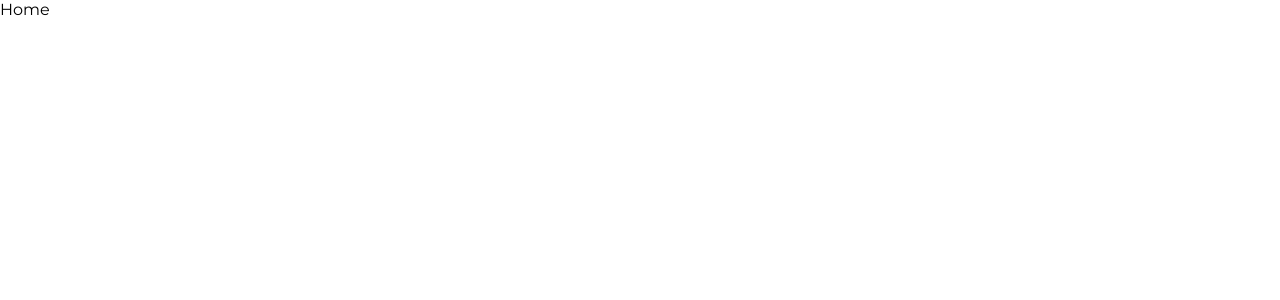
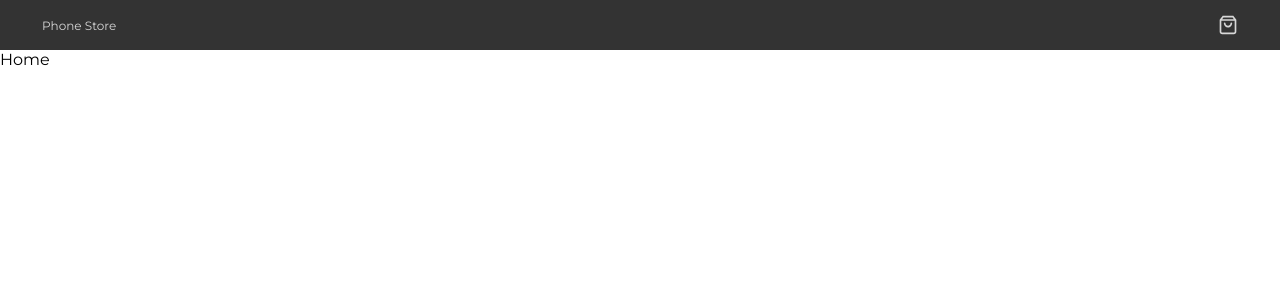
Before and after one commit to Anavarrodo/prueba-mca-spain, a React (Create React App) app in the folder mca-spain/: page / in a window 1280 px wide. Shown: the top 300 px of the page. Built offline with nearby package versions, Linux system fonts and the light colour scheme.

Commit message:
create Header Basic Component

```diff
--- a/mca-spain/package.json
+++ b/mca-spain/package.json
@@ -7,6 +7,7 @@
     "@testing-library/react": "^12.1.3",
     "@testing-library/user-event": "^13.5.0",
     "axios": "^0.26.0",
+    "prettier-eslint": "^13.0.0",
     "react": "^17.0.2",
     "react-dom": "^17.0.2",
     "react-router-dom": "^6.2.2",
--- a/mca-spain/src/App.jsx
+++ b/mca-spain/src/App.jsx
@@ -3,9 +3,12 @@ import { BrowserRouter, Routes, Route } from 'react-router-dom';
 import { ROOT_PATH, HOME_PATH, DETAIL_PATH } from './utils/paths';
 import Home from './view/Home';
 import Detail from './view/Detail';
+import Header from './components/Header';
 
 function App() {
   return (
+    <>
+      <Header branch="Phone Store"/>
       <BrowserRouter>
         <Routes>
           <Route path={ROOT_PATH} exact element={<Home />} />
@@ -13,6 +16,7 @@ function App() {
           <Route path={`${DETAIL_PATH}/:id`} element={<Detail />} />
         </Routes>
       </BrowserRouter>
+    </>
   );
 }
 export default App;
--- /dev/null
+++ b/mca-spain/src/assets/svg/Buy.js
@@ -0,0 +1,21 @@
+import React from 'react';
+
+const buy = () => (
+  <svg
+    width="20"
+    height="20"
+    viewBox="0 0 24 24"
+    fill="none"
+    xmlns="http://www.w3.org/2000/svg"
+    style={{ margin: 'auto 0px' }}
+  >
+    <path
+      fillRule="evenodd"
+      clipRule="evenodd"
+      d="M5.2 1.4C5.38885 1.14819 5.68524 1 6 1H18C18.3148 1 18.6111 1.14819 18.8 1.4L21.7939 5.39188C21.9232 5.56038 22 5.77122 22 6V20C22 20.7957 21.6839 21.5587 21.1213 22.1213C20.5587 22.6839 19.7957 23 19 23H5C4.20435 23 3.44129 22.6839 2.87868 22.1213C2.31607 21.5587 2 20.7957 2 20V6C2 5.77123 2.07682 5.56041 2.20606 5.39192L5.2 1.4ZM17.5 3L19 5H5L6.5 3H17.5ZM4 20V7H20V20C20 20.2652 19.8946 20.5196 19.7071 20.7071C19.5196 20.8946 19.2652 21 19 21H5C4.73478 21 4.48043 20.8946 4.29289 20.7071C4.10536 20.5196 4 20.2652 4 20ZM9 10C9 9.44771 8.55228 9 8 9C7.44772 9 7 9.44771 7 10C7 11.3261 7.52678 12.5979 8.46447 13.5355C9.40215 14.4732 10.6739 15 12 15C13.3261 15 14.5979 14.4732 15.5355 13.5355C16.4732 12.5979 17 11.3261 17 10C17 9.44771 16.5523 9 16 9C15.4477 9 15 9.44771 15 10C15 10.7956 14.6839 11.5587 14.1213 12.1213C13.5587 12.6839 12.7956 13 12 13C11.2044 13 10.4413 12.6839 9.87868 12.1213C9.31607 11.5587 9 10.7956 9 10Z"
+      fill="#D7D7D7"
+    />
+  </svg>
+);
+
+export default buy;
--- /dev/null
+++ b/mca-spain/src/components/Header.jsx
@@ -0,0 +1,31 @@
+import React from 'react';
+import styled from 'styled-components';
+import Buy from '../assets/svg/Buy';
+
+function Header({ branch }) {
+  return (
+    <Container>
+      <Branch>{branch}</Branch>
+      <Buy />
+    </Container>
+  );
+}
+
+export default Header;
+
+const Container = styled.div`
+    display: flex;
+    background-color: #333333;
+    height: 50px;
+    box-sizing: border-box;
+    justify-content: space-between;
+    padding: 0px 42px;
+`;
+
+const Branch = styled.h1`
+    font-size: 12px;
+    font-family: 'Montserrat-Regular';
+    font-weight: 500;
+    color: #D7D7D7;
+    margin: auto 0px;
+`;
--- a/mca-spain/src/index.js
+++ b/mca-spain/src/index.js
@@ -3,9 +3,10 @@ import ReactDOM from 'react-dom';
 import './index.css';
 import App from './App';
 
+const rootElement = document.getElementById('root');
 ReactDOM.render(
   <React.StrictMode>
     <App />
   </React.StrictMode>,
-  document.getElementById('root'),
+  rootElement,
 );
--- a/mca-spain/src/view/Detail.jsx
+++ b/mca-spain/src/view/Detail.jsx
@@ -1,11 +1,11 @@
 import React from 'react';
 import styled from 'styled-components';
 
-function Detaill() {
-  return <Title>Detaill</Title>;
+function Detail() {
+  return <Title>Detail</Title>;
 }
 
-export default Detaill;
+export default Detail;
 
 const Title = styled.span`
     font-family: Montserrat-Regular;
```
Also changed, not shown: mca-spain/src/assets/svg/Mobile.js (added, +35 -0 lines), mca-spain/.eslintrc.json, 2 other files (tests, documents, lock files or other folders). Lines whose indentation alone changed are shown as unchanged.
